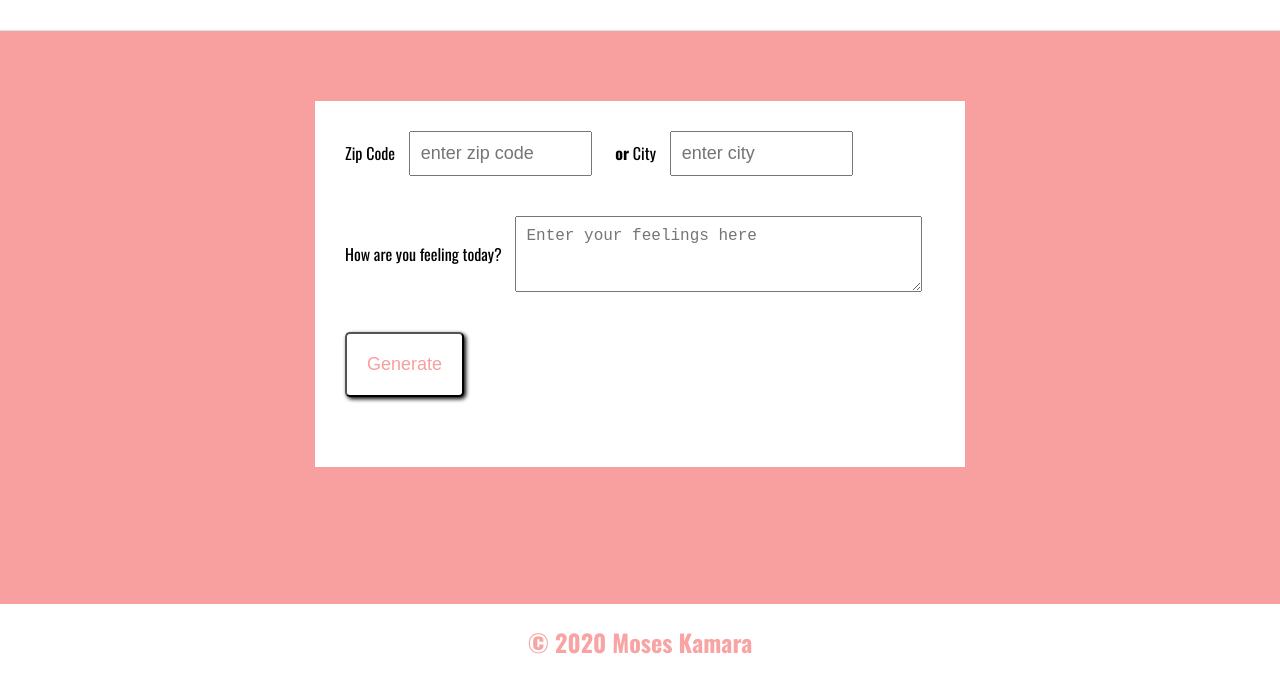
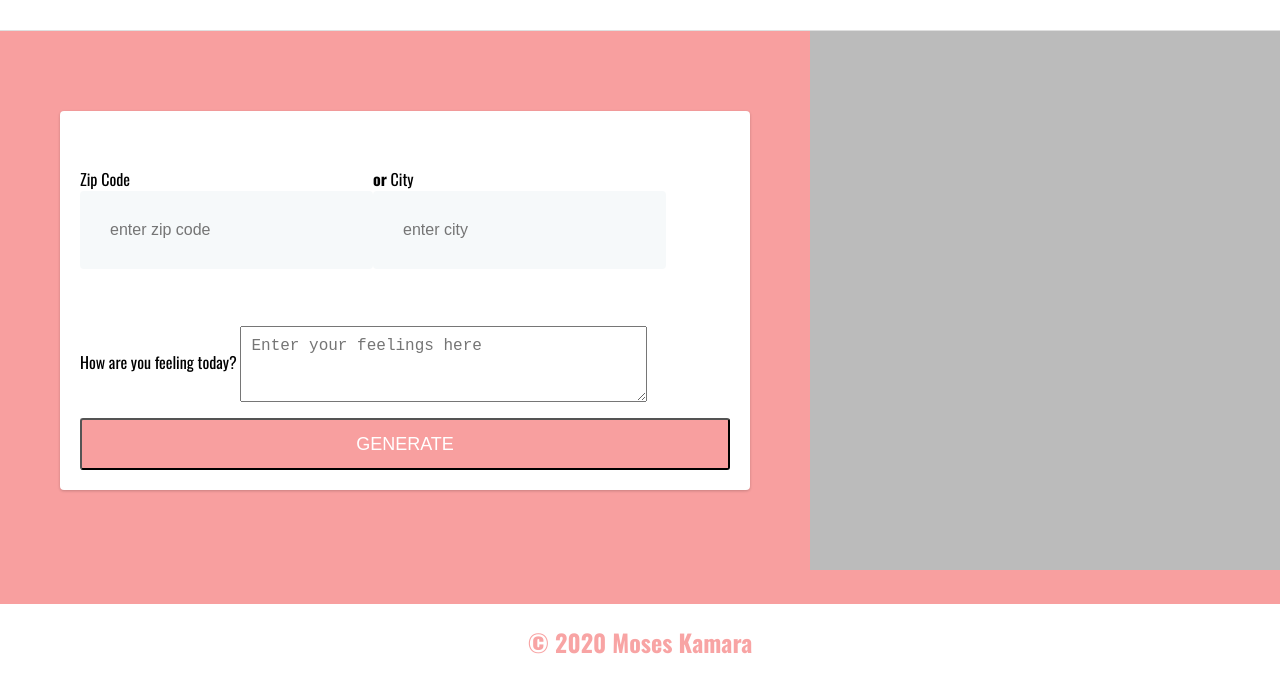
Before and after one commit to kamara-moses/SoulWeather, a website built with webpack: page src/client/views/index.html in a window 1280 px wide. Shown: the part 120-800 px from the top of the page. Built offline with nearby package versions, Linux system fonts and the light colour scheme; a web font is replaced by a local one.

Commit message:
made some changes to the layout

```diff
--- a/src/client/styles/header.scss
+++ b/src/client/styles/header.scss
@@ -4,7 +4,6 @@
     padding: 30px 60px;
     background: white;
     color: hsl(0, 94%, 79%);
-    margin-bottom: 20px;
     border-bottom: 1px solid rgba(0, 0, 0, 0.125);
     width: 100%;
 }
--- a/src/client/styles/style.scss
+++ b/src/client/styles/style.scss
@@ -10,10 +10,19 @@ body {
 #app {
     display: flex;
     flex-direction: column;
-    align-items: center;
     font-family: 'Oswald', sans-serif;
     background-color: #f89f9f;
     min-height: 100vh
+}
+
+.row {
+    display: flex;
+}
+
+.column {
+    flex: 50%;
+    padding: 30px;
+    height: auto;
 }
 
 section.search {
@@ -21,13 +30,44 @@ section.search {
     margin: 50px auto;
     padding: 0 30px;
 }
+.search-form {
+    display: flex;
+    flex-wrap: wrap;
+    align-items: center;
+    justify-content: space-between;
+    border-radius: 4px;
+    padding: 20px;
+    background: white;
+    box-shadow: 0 1px 3px hsla(0%, 0%, 0%, 0.2);
+}
 
 .input-container {
     width: 650px;
     max-width: 100%;
     margin: 20px auto 25px auto;
-    background-color: #ffffff;
+}
+
+.styled-input {
+    float: left;
+    width: 293px;
+    margin: 1rem 0;
+    position: relative;
+    border-radius: 4px;
+}
+
+.styled-input.wide {
+    width: 650px;
+    max-width: 100%;
+}
+
+input {
     padding: 30px;
+    border: 0;
+    width: 100%;
+    font-size: 1rem;
+    background-color: #eff4f78f;
+    color: rgb(0, 0, 0);
+    border-radius: 4px;
 }
 
 .zip,
@@ -39,17 +79,14 @@ section.search {
     margin-right: 20px;
 }
 
-label {
-    margin-right: 10px;
-}
+// label {
+//     margin-right: 10px;
+// }
 
-label,
-input,
 textarea {
     vertical-align: middle;
 }
 
-input,
 .myInput {
     padding: 10px;
     font-size: large;
@@ -80,13 +117,16 @@ input,
 }
 
 button {
-    font-size: large;
-    border-radius: 5px;
-    padding: 20px;
-    margin-bottom: 40px;
-    background-color: #ffffff;
-    color: #f89f9f;
-    box-shadow: 2px 2px 4px black;
+    width: 100%;
+    padding: 15px 20px;
+    border-radius: 3px;
+    background-color: #f89f9f;
+    color: white;
+    font-size: 18px;
+    font-weight: 500;
+    text-transform: uppercase;
+    line-height: 1;
+    transition-duration: 0.4s;
     cursor: pointer;
 }
 
--- a/src/client/views/index.html
+++ b/src/client/views/index.html
@@ -15,22 +15,29 @@
         <h1>Soul Weather Journal</h1>
       </div>
       <main>
+        <div class="row">
+          <div class="column">
             <section class="search">
-          <div class="input-container">
-            <h2 id="error" class="hide">Bad data entered. Please try again.</h2>
-          <div class="holder zip city">
+              <div class="search-form">
+                <h2 id="error" class="hide">
+                  Bad data entered. Please try again.
+                </h2>
+                <div class="row input-container">
+                  <div class="col-md-6 col-sm-12">
+                    <div class="styled-input">
                       <label for="zip">Zip Code</label>
-            <input
-              type="text"
-              id="zip"
-              maxlength="5"
-              size="13"
-              placeholder="enter zip code"
-            />
+                      <input type="text" id="zip" placeholder="enter zip code" />
+                    </div>
+                  </div>
+                  <div class="col-md-6 col-sm-12">
+                    <div class="styled-input" style="float:right;">
                       <label for="city"><b>or</b> City</label>
-            <input type="text" id="city" size="13" placeholder="enter city" />
+                      <input type="text" id="city" placeholder="enter city" />
                     </div>
-          <div class="holder feel">
+                  </div>
+                </div>
+                  <div class="col-xs-12">
+                    <div class="styled-input wide">
                       <label for="feelings">How are you feeling today?</label>
                       <textarea
                         class="myInput"
@@ -40,10 +47,12 @@
                         cols="37"
                       ></textarea>
                     </div>
+                  </div>
                 <button id="generate" type="submit">Generate</button>
               </div>
             </section>
-      </main>
+          </div>
+          <div class="column" style="background-color:#bbb;">
             <div id="journal" class="holder entry hide">
               <div class="title">Most Recent Entry</div>
               <div id="entryHolder">
@@ -53,6 +62,10 @@
                 <div id="content"></div>
               </div>
             </div>
+          </div>
+        </div>
+      </main>
+
       <footer>
         <h2>
           &copy; 2020 Moses Kamara
```
Lines whose indentation alone changed are shown as unchanged.
